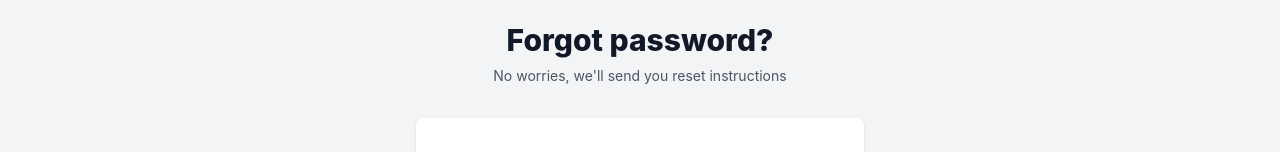
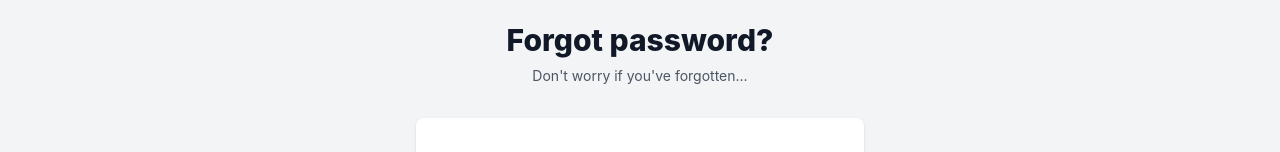
Before and after one commit to pkadima3/EngagePerfectAI_HLC, a Next.js app: page /forgot-password in a window 1280 px wide. Shown: the part 311-463 px from the top of the page. Built offline with nearby package versions, Linux system fonts and the light colour scheme; no server answers.

Commit message:
Update ESLint configuration and refine caption generator logic; adjust subtitle text in forgot password page

```diff
--- a/src/app/caption-generator/page.tsx
+++ b/src/app/caption-generator/page.tsx
@@ -13,8 +13,8 @@ import { GeneratedCaptions } from '@/components/CaptionWizard/GeneratedCaptions'
 import { CaptionPreview } from '@/components/CaptionWizard/CaptionPreview';
 import { useAuth } from '@/contexts/AuthContext';
 import { toast } from 'react-toastify';
-import { sharePreview, downloadPreview } from '@/lib/sharing-utils';
-
+//import { sharePreview, downloadPreview } from '@/lib/sharing-utils';
+import { downloadPreview } from '@/lib/sharing-utils';
 import { MediaType } from '@/lib/sharing-utils';
 import html2canvas from 'html2canvas';
 //import { trackSocialShare } from '@/lib/social-sharing';
@@ -23,7 +23,8 @@ import html2canvas from 'html2canvas';
 /*import { doc, updateDoc, increment, serverTimestamp } from 'firebase/firestore';
 import { db } from '@/lib/firebase';*/
 
-import { shareToSocialMedia, trackSocialShare } from '@/lib/social-sharing-utils';
+//import { shareToSocialMedia, trackSocialShare } from '@/lib/social-sharing-utils';
+import { trackSocialShare } from '@/lib/social-sharing-utils';
 
 interface Caption {
   title: string;
@@ -51,8 +52,9 @@ export default function CaptionGenerator() {
   const [generatedCaptions, setGeneratedCaptions] = useState<Caption[]>([]);
   const [selectedCaption, setSelectedCaption] = useState<Caption | null>(null);
   const [isSharing, setIsSharing] = useState(false);
-  const [currentPostId, setCurrentPostId] = useState<string | undefined>(undefined);
-
+  //const [currentPostId, setCurrentPostId] = useState<string | undefined>(undefined);
+  //const [_isSharing, setIsSharing] = useState(false);
+  const [currentPostId, _setCurrentPostId] = useState<string | undefined>(undefined);
   const steps = [
     {
       title: 'Upload Media',
--- a/src/app/forgot-password/page.tsx
+++ b/src/app/forgot-password/page.tsx
@@ -65,7 +65,7 @@ export default function ForgotPasswordPage() {
   return (
     <AuthCard
       title="Forgot password?"
-      subtitle="No worries, we'll send you reset instructions"
+      subtitle="Don&apos;t worry if you&apos;ve forgotten..."
     >
       <form onSubmit={handleSubmit} className="space-y-6">
         <AuthInput
```
Also changed, not shown: .eslintrc.js.
